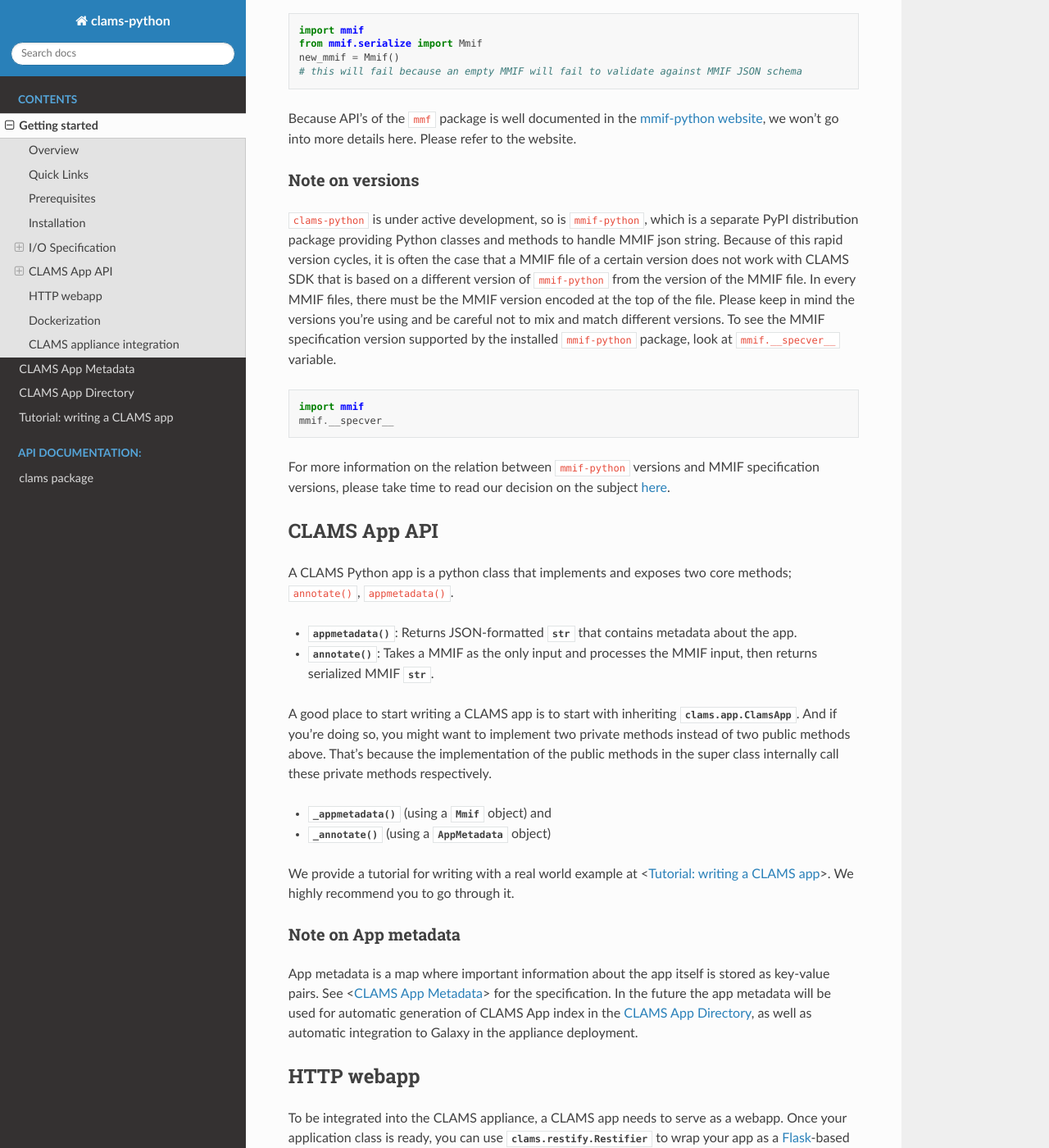
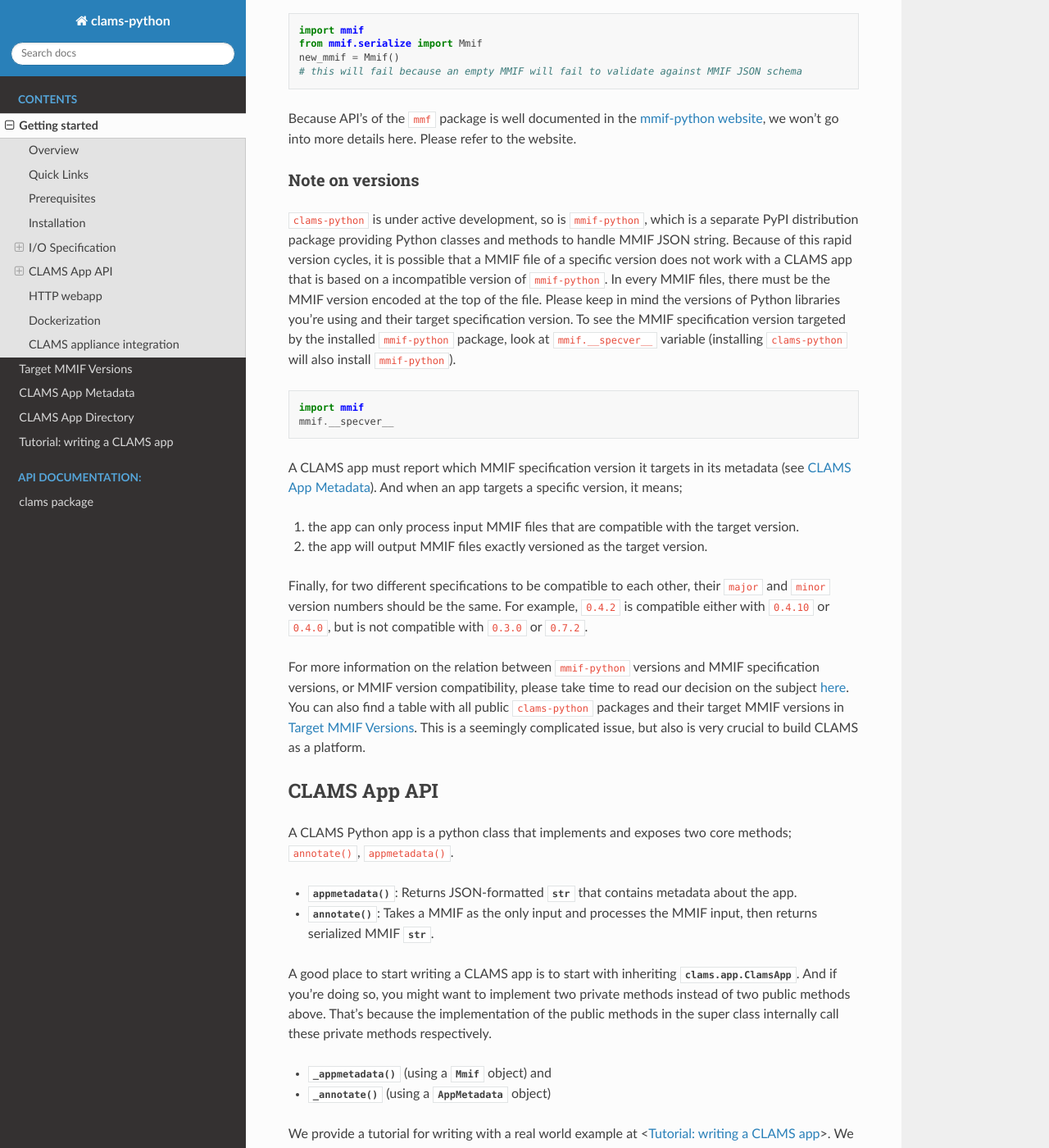
Before and after one commit to clamsproject/clams-python, a Sphinx documentation site: the page built from documentation/introduction.rst, in a window 1280 px wide and 1400 px high, scrolled down 1314 px. Shown: the whole window at 82% size. Built offline with Sphinx 7.4.7 and the Read the Docs theme 2.0.0, drawn with Linux system fonts in a browser that asks for light colours; the version number could not be read and is left out.

Commit message:
updated documentation regarding version compatibility

```diff
--- a/documentation/conf.py
+++ b/documentation/conf.py
@@ -10,10 +10,13 @@
 # add these directories to sys.path here. If the directory is relative to the
 # documentation root, use os.path.abspath to make it absolute, like shown here.
 
+import datetime
 import os
+import shutil
 import sys
-import datetime
+
 import mmif
+
 sys.path.insert(0, os.path.abspath(os.path.join('.', 'documentation')))
 
 
@@ -79,3 +82,20 @@
         return None
     filename = info['module'].replace('.', '/')
     return f"https://github.com/clamsproject/clams-python/tree/master/{filename}/__init__.py"
+
+
+def update_target_spec():
+    target_vers_csv = os.path.join(os.path.dirname(os.path.realpath(__file__)), 'target-versions.csv')
+    with open("../VERSION", 'r') as version_f:
+        version = version_f.read().strip()
+    mmifver = mmif.__version__
+    specver = mmif.__specver__
+    with open(target_vers_csv) as in_f, open(f'{target_vers_csv}.new', 'w') as out_f:
+        lines = in_f.readlines()
+        if not lines[1].startswith(f"`{version}"):
+            lines.insert(1, f"`{version} <https://pypi.org/project/clams-python/{version}/>`_,`{mmifver} <https://pypi.org/project/mmif-python/{mmifver}/>`_,`{specver} <https://mmif.clams.ai/{specver}/>`_\n")
+        for line in lines:
+            out_f.write(line)
+        shutil.move(out_f.name, in_f.name)
+
+update_target_spec()
--- a/documentation/index.rst
+++ b/documentation/index.rst
@@ -8,6 +8,7 @@
   :caption: Contents
 
   introduction
+  target-versions
   appmetadata
   appdirectory
   tutorial
--- a/documentation/introduction.rst
+++ b/documentation/introduction.rst
@@ -55,14 +55,21 @@
 
 Note on versions
 ^^^^^^^^^^^^^^^^
-``clams-python`` is under active development, so is ``mmif-python``, which is a separate PyPI distribution package providing Python classes and methods to handle MMIF json string. Because of this rapid version cycles, it is often the case that a MMIF file of a certain version does not work with CLAMS SDK that is based on a different version of ``mmif-python`` from the version of the MMIF file. In every MMIF files, there must be the MMIF version encoded at the top of the file. Please keep in mind the versions you're using and be careful not to mix and match different versions. To see the MMIF specification version supported by the installed ``mmif-python`` package, look at ``mmif.__specver__`` variable.
+``clams-python`` is under active development, so is ``mmif-python``, which is a separate PyPI distribution package providing Python classes and methods to handle MMIF JSON string. Because of this rapid version cycles, it is possible that a MMIF file of a specific version does not work with a CLAMS app that is based on a incompatible version of ``mmif-python``. In every MMIF files, there must be the MMIF version encoded at the top of the file. Please keep in mind the versions of Python libraries you're using and their target specification version. To see the MMIF specification version targeted by the installed ``mmif-python`` package, look at ``mmif.__specver__`` variable (installing ``clams-python`` will also install ``mmif-python``).
 
 .. code-block:: python
 
     import mmif
     mmif.__specver__
 
-For more information on the relation between ``mmif-python`` versions and MMIF specification versions, please take time to read our decision on the subject `here <https://mmif.clams.ai/versioning/>`_.
+A CLAMS app must report which MMIF specification version it targets in its metadata (see :ref:`appmetadata`). And when an app targets a specific version, it means;
+
+#. the app can only process input MMIF files that are compatible with the target version.
+#. the app will output MMIF files exactly versioned as the target version.
+
+Finally, for two different specifications to be compatible to each other, their ``major`` and ``minor`` version numbers should be the same. For example, ``0.4.2`` is compatible either with ``0.4.10`` or ``0.4.0``, but is not compatible with ``0.3.0`` or ``0.7.2``.
+
+For more information on the relation between ``mmif-python`` versions and MMIF specification versions, or MMIF version compatibility, please take time to read our decision on the subject `here <https://mmif.clams.ai/versioning/>`_. You can also find a table with all public ``clams-python`` packages and their target MMIF versions in :ref:`target-versions`. This is a seemingly complicated issue, but also is very crucial to build CLAMS as a platform.
 
 CLAMS App API
 -------------
```
Also changed, not shown: documentation/target-versions.csv (added, +12 -0 lines), documentation/target-versions.rst (added, +10 -0 lines), 1 other file.
